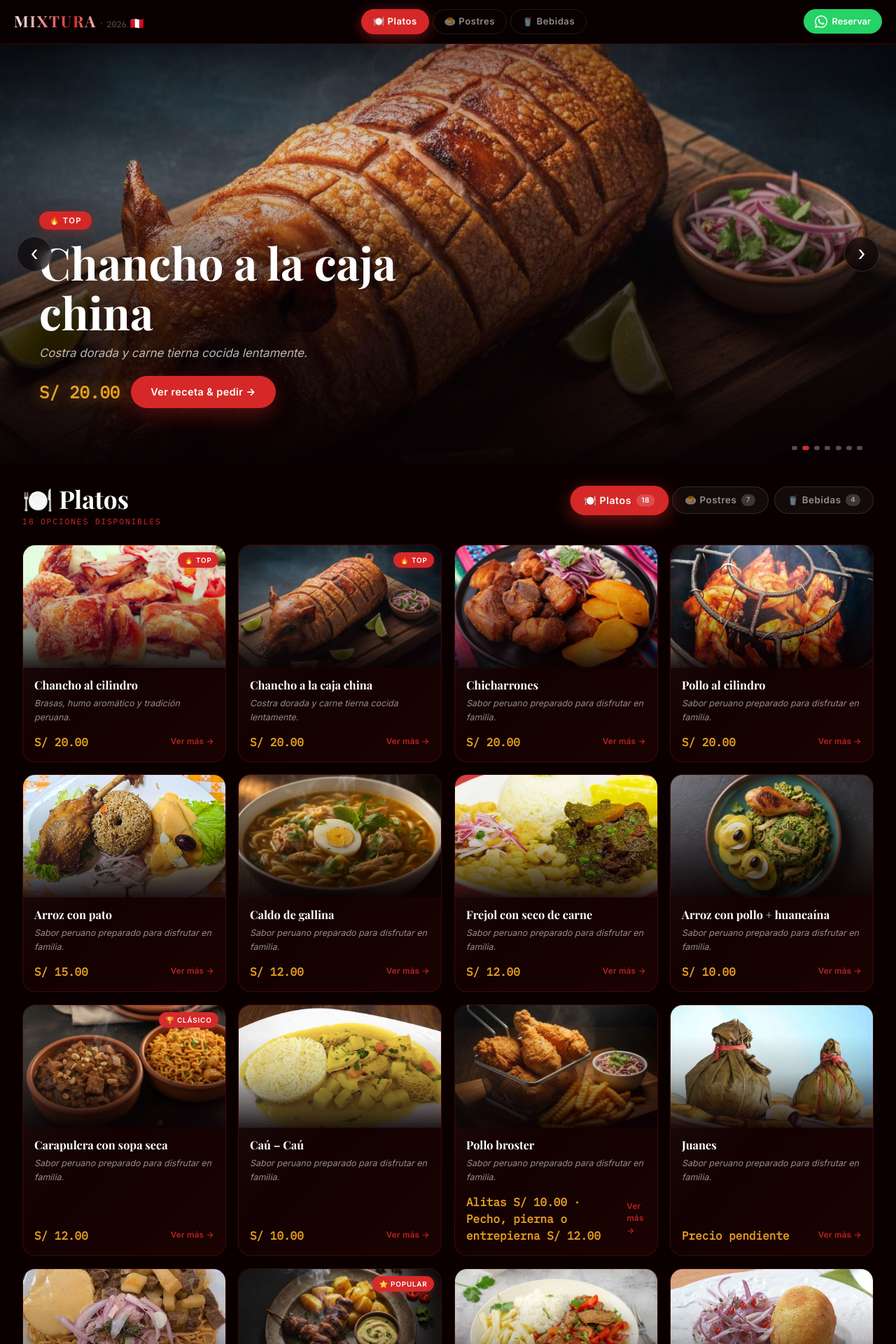
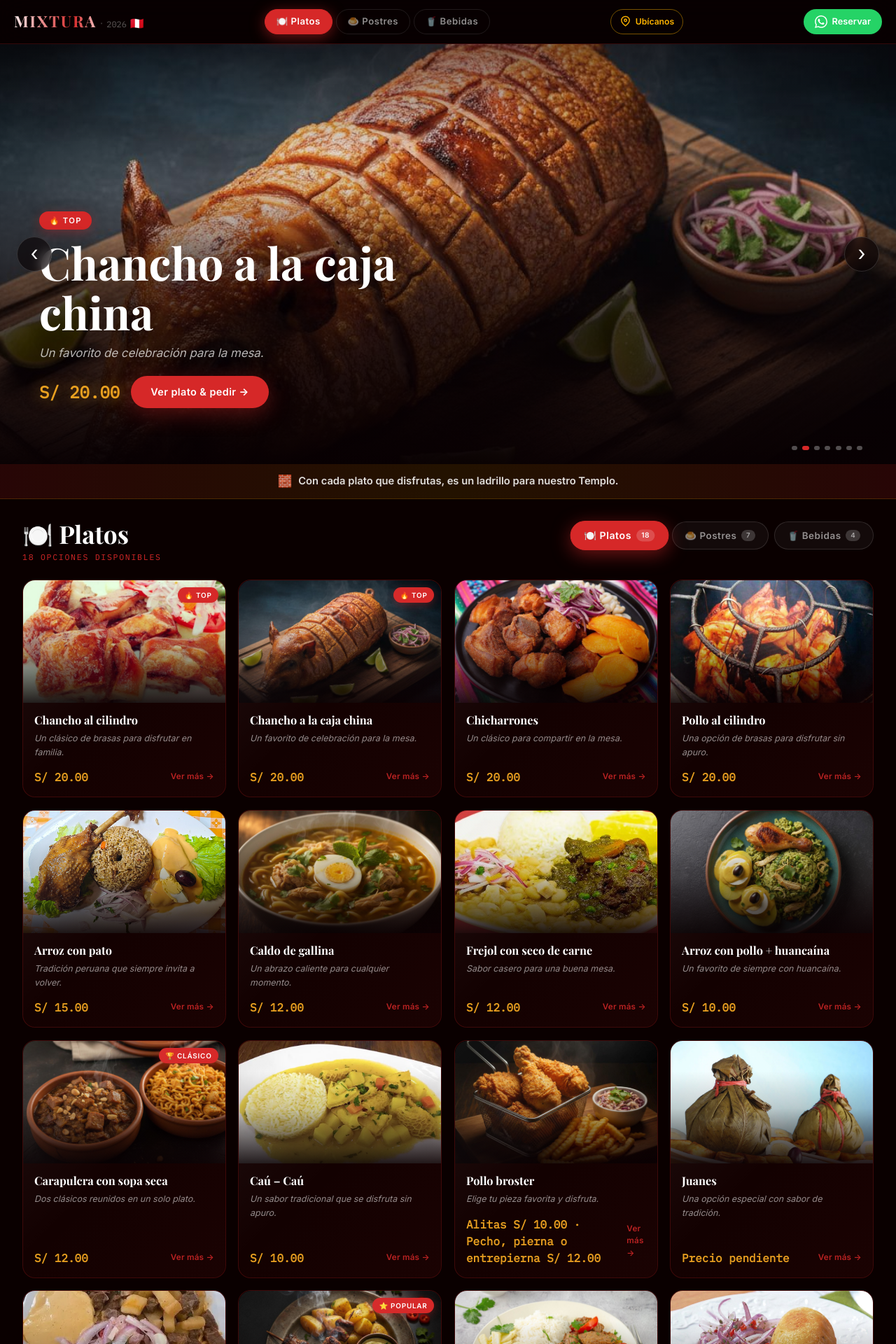
Before and after one commit to DEXTERH01/Landing_Page_Mixtura, a React (Vite) app in the folder app/: page / in a window 1280 px wide. Shown: the top 1920 px of the page at 70% size. Built offline with nearby package versions, Linux system fonts and the light colour scheme; a web font is replaced by a local one.

Commit message:
feat: enhance menu item descriptions and add location link in header

```diff
--- a/app/src/App.tsx
+++ b/app/src/App.tsx
@@ -109,7 +109,7 @@ function FeaturedCarousel({ onSelect }: { onSelect: (dish: MenuItem) => void })
           <div className="carousel-actions">
             <span className="carousel-price">{dish.price}</span>
             <button className="carousel-cta" onClick={() => onSelect(dish)}>
-              Ver receta &amp; pedir →
+              Ver plato &amp; pedir →
             </button>
           </div>
         </div>
@@ -168,6 +168,10 @@ function DishModal({ dish, onClose }: { dish: MenuItem; onClose: () => void }) {
           <p className="modal-tagline">{dish.tagline}</p>
           <div className="modal-divider" />
           <p className="modal-description">{dish.description}</p>
+          <p className="modal-cause">
+            <span aria-hidden="true">🧱</span>
+            Con cada plato que disfrutas, es un ladrillo para nuestro Templo.
+          </p>
           <div className="modal-actions">
             <a
               href={`https://wa.me/${WA_NUM}?text=${encodeURIComponent(`¡Quiero pedir: ${dish.name} (${dish.price})! 🍽️`)}`}
@@ -229,6 +233,15 @@ function WaIcon() {
   );
 }
 
+function MapPinIcon() {
+  return (
+    <svg width="17" height="17" viewBox="0 0 24 24" fill="none" stroke="currentColor" strokeWidth="2" strokeLinecap="round" strokeLinejoin="round" aria-hidden="true">
+      <path d="M20 10c0 5.5-8 11-8 11S4 15.5 4 10a8 8 0 1 1 16 0Z" />
+      <circle cx="12" cy="10" r="2.5" />
+    </svg>
+  );
+}
+
 /* ━━━━━━━━━━━━━━━━━━━━━━━━━━━━━━━━━━━━━━━━━━━━━━━━━━━━━━
    APP
 ━━━━━━━━━━━━━━━━━━━━━━━━━━━━━━━━━━━━━━━━━━━━━━━━━━━━━━ */
@@ -262,6 +275,15 @@ export default function App() {
             </button>
           ))}
         </nav>
+        <a
+          href="https://maps.app.goo.gl/uUQAwiVu7aE6Y1oW8"
+          target="_blank"
+          rel="noopener noreferrer"
+          className="header-location"
+          aria-label="Ubícanos en Google Maps"
+        >
+          <MapPinIcon /> <span>Ubícanos</span>
+        </a>
         <a href={`https://wa.me/${WA_NUM}?text=${WA_MSG}`} target="_blank" rel="noopener noreferrer" className="header-wa">
           <WaIcon /> <span className="header-wa-text">Reservar</span>
         </a>
@@ -269,6 +291,11 @@ export default function App() {
 
       {/* ══ FEATURED CAROUSEL ═══════════════════════════════════════ */}
       <FeaturedCarousel onSelect={handleSelect} />
+
+      <aside className="temple-message" aria-label="Mensaje de apoyo al templo">
+        <span aria-hidden="true">🧱</span>
+        <p>Con cada plato que disfrutas, es un ladrillo para nuestro Templo.</p>
+      </aside>
 
       {/* ══ SECTION HEADER ══════════════════════════════════════════ */}
       <div className="section-header">
--- a/app/src/data/menu.ts
+++ b/app/src/data/menu.ts
@@ -51,7 +51,8 @@ export const MENU: MenuItem[] = [
     price: 'S/ 20.00',
     category: 'platos',
     image: '/images/chancho-cilindro.jpg',
-    tagline: 'Brasas, humo aromático y tradición peruana.',
+    tagline: 'Un clásico de brasas para disfrutar en familia.',
+    description: 'Una opción protagonista para compartir y celebrar alrededor de una buena mesa.',
     tag: '🔥 Top',
     featured: true,
   }),
@@ -61,27 +62,48 @@ export const MENU: MenuItem[] = [
     price: 'S/ 20.00',
     category: 'platos',
     image: '/images/chancho-caja-china.jpg',
-    tagline: 'Costra dorada y carne tierna cocida lentamente.',
+    tagline: 'Un favorito de celebración para la mesa.',
+    description: 'Una propuesta especial de la carta para quienes quieren disfrutar un gran momento en familia.',
     tag: '🔥 Top',
     featured: true,
   }),
-  menuItem({ id: 'chicharrones', name: 'Chicharrones', price: 'S/ 20.00', category: 'platos', image: '/images/chicharrones.jpg' }),
-  menuItem({ id: 'pollo-cilindro', name: 'Pollo al cilindro', price: 'S/ 20.00', category: 'platos', image: '/images/pollo-cilindro.jpg' }),
-  menuItem({ id: 'arroz-pato', name: 'Arroz con pato', price: 'S/ 15.00', category: 'platos', image: '/images/arroz-pato.jpg' }),
+  menuItem({
+    id: 'chicharrones', name: 'Chicharrones', price: 'S/ 20.00', category: 'platos', image: '/images/chicharrones.jpg',
+    tagline: 'Un clásico para compartir en la mesa.',
+    description: 'Una de esas opciones que reúne a la familia y hace especial cualquier visita.',
+  }),
+  menuItem({
+    id: 'pollo-cilindro', name: 'Pollo al cilindro', price: 'S/ 20.00', category: 'platos', image: '/images/pollo-cilindro.jpg',
+    tagline: 'Una opción de brasas para disfrutar sin apuro.',
+    description: 'Perfecto para quienes buscan un plato principal para saborear y compartir.',
+  }),
+  menuItem({
+    id: 'arroz-pato', name: 'Arroz con pato', price: 'S/ 15.00', category: 'platos', image: '/images/arroz-pato.jpg',
+    tagline: 'Tradición peruana que siempre invita a volver.',
+    description: 'Un plato querido de la carta para disfrutar un sabor de celebración.',
+  }),
   menuItem({
     id: 'caldo-gallina',
     name: 'Caldo de gallina',
     price: 'S/ 12.00',
     category: 'platos',
     image: '/images/caldo-gallina.jpg',
+    tagline: 'Un abrazo caliente para cualquier momento.',
+    description: 'Una alternativa reconfortante de la carta para disfrutar con calma.',
   }),
-  menuItem({ id: 'frejol-seco-carne', name: 'Frejol con seco de carne', price: 'S/ 12.00', category: 'platos', image: '/images/frejol-seco-carne.jpg' }),
+  menuItem({
+    id: 'frejol-seco-carne', name: 'Frejol con seco de carne', price: 'S/ 12.00', category: 'platos', image: '/images/frejol-seco-carne.jpg',
+    tagline: 'Sabor casero para una buena mesa.',
+    description: 'Una combinación tradicional que acompaña muy bien un almuerzo para compartir.',
+  }),
   menuItem({
     id: 'arroz-pollo-huancaina',
     name: 'Arroz con pollo + huancaína',
     price: 'S/ 10.00',
     category: 'platos',
     image: '/images/arroz-pollo.jpg',
+    tagline: 'Un favorito de siempre con huancaína.',
+    description: 'Una elección conocida y sabrosa para disfrutar con la familia.',
   }),
   menuItem({
     id: 'carapulcra-sopa-seca',
@@ -89,26 +111,38 @@ export const MENU: MenuItem[] = [
     price: 'S/ 12.00',
     category: 'platos',
     image: '/images/carapulcra.jpg',
+    tagline: 'Dos clásicos reunidos en un solo plato.',
+    description: 'Una propuesta tradicional para quienes quieren probar una combinación muy querida.',
     tag: '🏆 Clásico',
     featured: true,
   }),
-  menuItem({ id: 'cau-cau', name: 'Caú – Caú', price: 'S/ 10.00', category: 'platos', image: '/images/cau-cau.jpg' }),
+  menuItem({
+    id: 'cau-cau', name: 'Caú – Caú', price: 'S/ 10.00', category: 'platos', image: '/images/cau-cau.jpg',
+    tagline: 'Un sabor tradicional que se disfruta sin apuro.',
+    description: 'Una opción con personalidad para quienes buscan un clásico de nuestra cocina.',
+  }),
   menuItem({
     id: 'pollo-broster',
     name: 'Pollo broster',
     price: 'Alitas S/ 10.00 · Pecho, pierna o entrepierna S/ 12.00',
     category: 'platos',
     image: '/images/pollo-broster.jpg',
+    tagline: 'Elige tu pieza favorita y disfruta.',
+    description: 'Disponible en alitas, pecho, pierna o entrepierna para elegir según tu antojo.',
   }),
-  menuItem({ id: 'juanes', name: 'Juanes', price: 'Precio pendiente', category: 'platos', image: '/images/juanes.jpg' }),
+  menuItem({
+    id: 'juanes', name: 'Juanes', price: 'Precio pendiente', category: 'platos', image: '/images/juanes.jpg',
+    tagline: 'Una opción especial con sabor de tradición.',
+    description: 'Una alternativa distinta para descubrir y compartir durante Mixtura 2026.',
+  }),
   menuItem({
     id: 'combinado-4x4',
     name: 'Combinado 4 x 4',
     price: 'S/ 10.00',
     category: 'platos',
     image: '/images/combinado-4x4.jpg',
-    tagline: 'Tallarines, chanfainita, ceviche y huancaína.',
-    description: 'Un combinado de tallarines, chanfainita, ceviche y huancaína, según la carta oficial de Mixtura 2026.',
+    tagline: 'Cuatro favoritos reunidos para disfrutar.',
+    description: 'Incluye tallarines, chanfainita, ceviche y huancaína en una opción para quienes quieren probar de todo.',
   }),
   menuItem({
     id: 'anticuchos',
@@ -116,20 +150,36 @@ export const MENU: MenuItem[] = [
     price: 'S/ 15.00',
     category: 'platos',
     image: '/images/anticuchos.jpg',
+    tagline: 'Un clásico que no puede faltar en la reunión.',
+    description: 'Una elección popular para compartir y disfrutar el espíritu de la feria.',
     tag: '⭐ Popular',
     featured: true,
   }),
-  menuItem({ id: 'lomo-saltado', name: 'Lomo saltado', price: 'Precio pendiente', category: 'platos', image: '/images/lomo-saltado.jpg' }),
-  menuItem({ id: 'papa-rellena', name: 'Papa rellena', price: 'S/ 5.00', category: 'platos', image: '/images/papa-rellena.jpg' }),
+  menuItem({
+    id: 'lomo-saltado', name: 'Lomo saltado', price: 'Precio pendiente', category: 'platos', image: '/images/lomo-saltado.jpg',
+    tagline: 'El antojo peruano para cualquier ocasión.',
+    description: 'Un favorito de la carta para quienes buscan un plato principal con mucho carácter.',
+  }),
+  menuItem({
+    id: 'papa-rellena', name: 'Papa rellena', price: 'S/ 5.00', category: 'platos', image: '/images/papa-rellena.jpg',
+    tagline: 'Pequeña en tamaño, grande en antojo.',
+    description: 'Una opción práctica para disfrutar sola o acompañar tu recorrido por la feria.',
+  }),
   menuItem({
     id: 'causa',
     name: 'Causa',
     price: 'S/ 5.00',
     category: 'platos',
     image: '/images/causa-limena.jpg',
+    tagline: 'Un clásico fresco para disfrutar a cualquier hora.',
+    description: 'Una alternativa ligera y conocida para sumar a tu visita.',
     featured: true,
   }),
-  menuItem({ id: 'arepas-tumbarrancho', name: 'Arepas tumbarrancho', price: 'Precio pendiente', category: 'platos', image: '/images/arepas-tumbarrancho.jpg' }),
+  menuItem({
+    id: 'arepas-tumbarrancho', name: 'Arepas tumbarrancho', price: 'Precio pendiente', category: 'platos', image: '/images/arepas-tumbarrancho.jpg',
+    tagline: 'Una alternativa diferente para descubrir.',
+    description: 'Una propuesta especial de la carta para salir de lo habitual y compartir algo nuevo.',
+  }),
   // Bebidas
   menuItem({
     id: 'chicha-morada',
@@ -137,6 +187,8 @@ export const MENU: MenuItem[] = [
     price: 'Vaso S/ 2.00 · Jarra S/ 6.00',
     category: 'bebidas',
     image: '/images/chicha-morada.jpg',
+    tagline: 'El refresco peruano que acompaña cualquier plato.',
+    description: 'Disponible por vaso o jarra para disfrutar durante toda tu visita.',
     tag: '⭐ Popular',
     featured: true,
   }),
@@ -146,6 +198,8 @@ export const MENU: MenuItem[] = [
     price: 'Vaso S/ 2.00 · Jarra S/ 6.00',
     category: 'bebidas',
     image: '/images/emoliente.jpg',
+    tagline: 'Una pausa reconfortante en tu recorrido.',
+    description: 'Disponible por vaso o jarra para acompañarte mientras disfrutas la feria.',
   }),
   menuItem({
     id: 'camu-camu',
@@ -153,8 +207,14 @@ export const MENU: MenuItem[] = [
     price: 'Vaso S/ 2.00 · Jarra S/ 6.00',
     category: 'bebidas',
     image: '/images/camu-camu.jpg',
+    tagline: 'Un refresco especial para acompañar tu antojo.',
+    description: 'Disponible por vaso o jarra para compartir durante tu visita.',
   }),
-  menuItem({ id: 'chicha-jora', name: 'Chicha de jora', price: 'Precio pendiente', category: 'bebidas', image: '/images/chicha-jora.jpg' }),
+  menuItem({
+    id: 'chicha-jora', name: 'Chicha de jora', price: 'Precio pendiente', category: 'bebidas', image: '/images/chicha-jora.jpg',
+    tagline: 'Una bebida tradicional para descubrir.',
+    description: 'Una opción de la carta para acompañar una tarde de sabores peruanos.',
+  }),
 
   // Postres
   menuItem({
@@ -163,15 +223,41 @@ export const MENU: MenuItem[] = [
     price: 'Precio pendiente',
     category: 'postres',
     image: '/images/picarones.jpg',
+    tagline: 'Un dulce clásico para cerrar con una sonrisa.',
+    description: 'La elección ideal para compartir un momento dulce al final de tu recorrido.',
     tag: '🔥 Top',
     featured: true,
   }),
-  menuItem({ id: 'torta-chocolate', name: 'Torta de chocolate', price: 'S/ 3.00', category: 'postres', image: '/images/torta-chocolate.jpg' }),
-  menuItem({ id: 'queque-naranja', name: 'Queque de naranja', price: 'S/ 2.00', category: 'postres', image: '/images/queque-naranja.jpg' }),
-  menuItem({ id: 'queque-vainilla', name: 'Queque de vainilla', price: 'S/ 2.00', category: 'postres', image: '/images/queque-vainilla.jpg' }),
-  menuItem({ id: 'gelatina', name: 'Gelatina', price: 'S/ 2.00', category: 'postres', image: '/images/gelatina.jpg' }),
-  menuItem({ id: 'chifon', name: 'Chifón', price: 'Precio pendiente', category: 'postres', image: '/images/chifon.jpg' }),
-  menuItem({ id: 'pye-manzana', name: 'Pye de manzana', price: 'Precio pendiente', category: 'postres', image: '/images/pye-manzana.jpg' }),
+  menuItem({
+    id: 'torta-chocolate', name: 'Torta de chocolate', price: 'S/ 3.00', category: 'postres', image: '/images/torta-chocolate.jpg',
+    tagline: 'Un antojo dulce para disfrutar sin prisa.',
+    description: 'Una opción de postre para regalarte un momento especial durante tu visita.',
+  }),
+  menuItem({
+    id: 'queque-naranja', name: 'Queque de naranja', price: 'S/ 2.00', category: 'postres', image: '/images/queque-naranja.jpg',
+    tagline: 'Un toque cítrico para acompañar la tarde.',
+    description: 'Un dulce sencillo y especial para disfrutar solo o compartir.',
+  }),
+  menuItem({
+    id: 'queque-vainilla', name: 'Queque de vainilla', price: 'S/ 2.00', category: 'postres', image: '/images/queque-vainilla.jpg',
+    tagline: 'Un clásico dulce para todos los gustos.',
+    description: 'Una alternativa suave y agradable para sumar a tu visita.',
+  }),
+  menuItem({
+    id: 'gelatina', name: 'Gelatina', price: 'S/ 2.00', category: 'postres', image: '/images/gelatina.jpg',
+    tagline: 'Un dulce ligero para sonreír en familia.',
+    description: 'Una opción sencilla y alegre para disfrutar durante la feria.',
+  }),
+  menuItem({
+    id: 'chifon', name: 'Chifón', price: 'Precio pendiente', category: 'postres', image: '/images/chifon.jpg',
+    tagline: 'Un dulce especial para acompañar tu visita.',
+    description: 'Una alternativa de postre para compartir un momento agradable.',
+  }),
+  menuItem({
+    id: 'pye-manzana', name: 'Pye de manzana', price: 'Precio pendiente', category: 'postres', image: '/images/pye-manzana.jpg',
+    tagline: 'Un final dulce para tu recorrido.',
+    description: 'Una opción de postre para terminar la visita con algo especial.',
+  }),
 ];
 
 export const CATEGORIES: { id: Category; label: string; icon: string; color: string }[] = [
--- a/app/src/index.css
+++ b/app/src/index.css
@@ -182,8 +182,50 @@
 .header-wa:hover { opacity: 0.88; }
 .header-wa-text { display: none; }
 
+.header-location {
+  display: inline-flex;
+  align-items: center;
+  gap: 0.35rem;
+  padding: 0.5rem 0.75rem;
+  border: 1px solid rgba(255, 179, 0, 0.45);
+  border-radius: var(--radius-pill);
+  color: #ffb300;
+  font-size: 0.76rem;
+  font-weight: 700;
+  text-decoration: none;
+  white-space: nowrap;
+  transition: background 0.2s ease, color 0.2s ease;
+}
+
+.header-location:hover {
+  background: rgba(255, 179, 0, 0.14);
+  color: #ffd166;
+}
+
 @media (min-width: 480px) {
   .header-wa-text { display: inline; }
+}
+
+.temple-message {
+  display: flex;
+  align-items: center;
+  justify-content: center;
+  gap: 0.55rem;
+  padding: 0.75rem 1rem;
+  background: linear-gradient(90deg, rgba(214, 40, 40, 0.14), rgba(255, 179, 0, 0.1), rgba(214, 40, 40, 0.14));
+  border-bottom: 1px solid rgba(255, 179, 0, 0.18);
+  color: rgba(255, 255, 255, 0.86);
+  text-align: center;
+}
+
+.temple-message span {
+  font-size: 1.05rem;
+}
+
+.temple-message p {
+  margin: 0;
+  font-size: clamp(0.76rem, 2.4vw, 0.92rem);
+  font-weight: 600;
 }
 
 /* ════════════════════════════════════════════════════════
@@ -726,6 +768,21 @@
   margin-bottom: 1.5rem;
 }
 
+.modal-cause {
+  display: flex;
+  align-items: flex-start;
+  gap: 0.5rem;
+  margin: -0.25rem 0 1.4rem;
+  padding: 0.8rem 0.9rem;
+  border: 1px solid rgba(255, 179, 0, 0.28);
+  border-radius: 12px;
+  background: rgba(255, 179, 0, 0.08);
+  color: rgba(255, 232, 183, 0.95);
+  font-size: 0.8rem;
+  font-weight: 600;
+  line-height: 1.5;
+}
+
 .modal-actions {
   display: flex;
   gap: 0.75rem;
```
